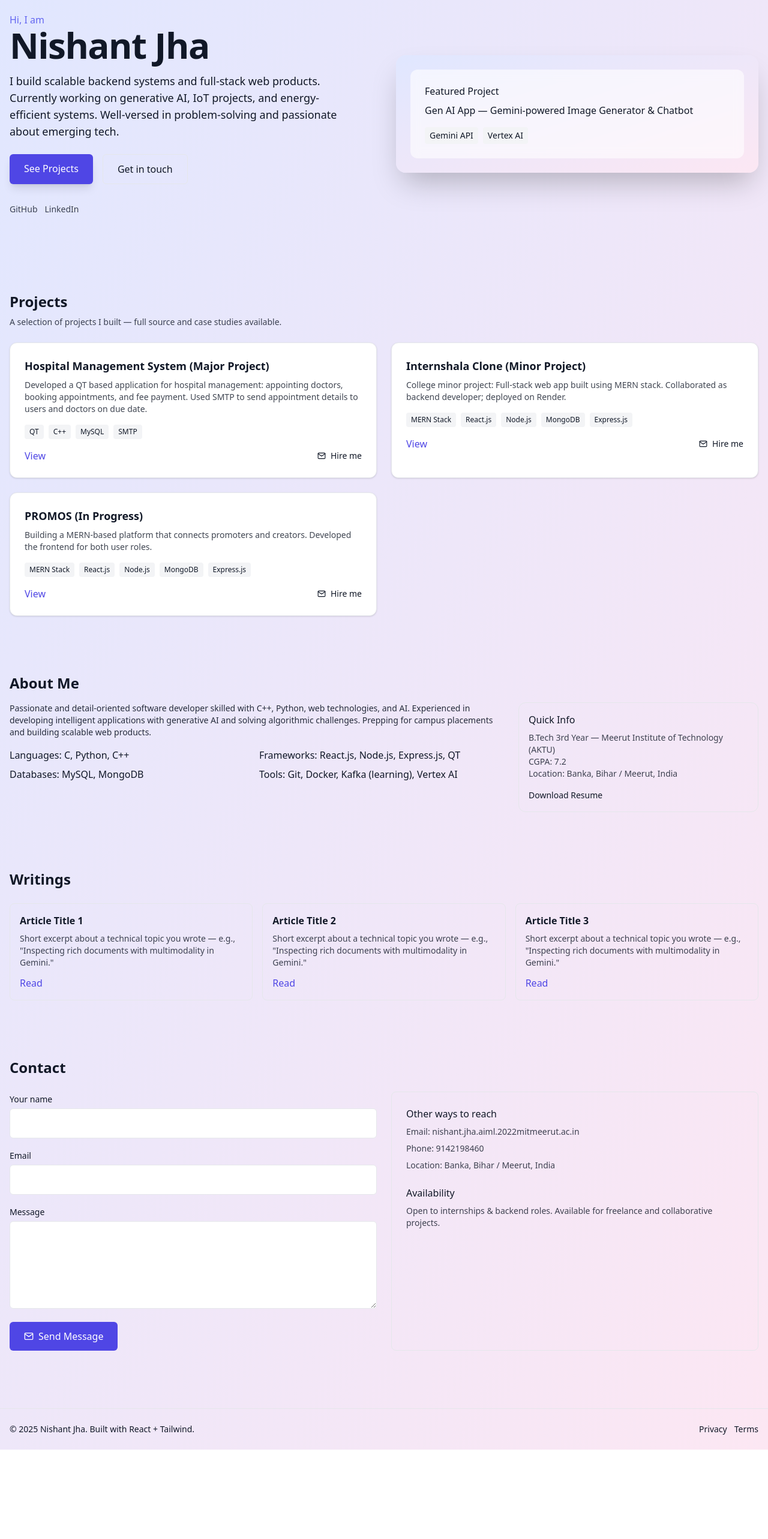
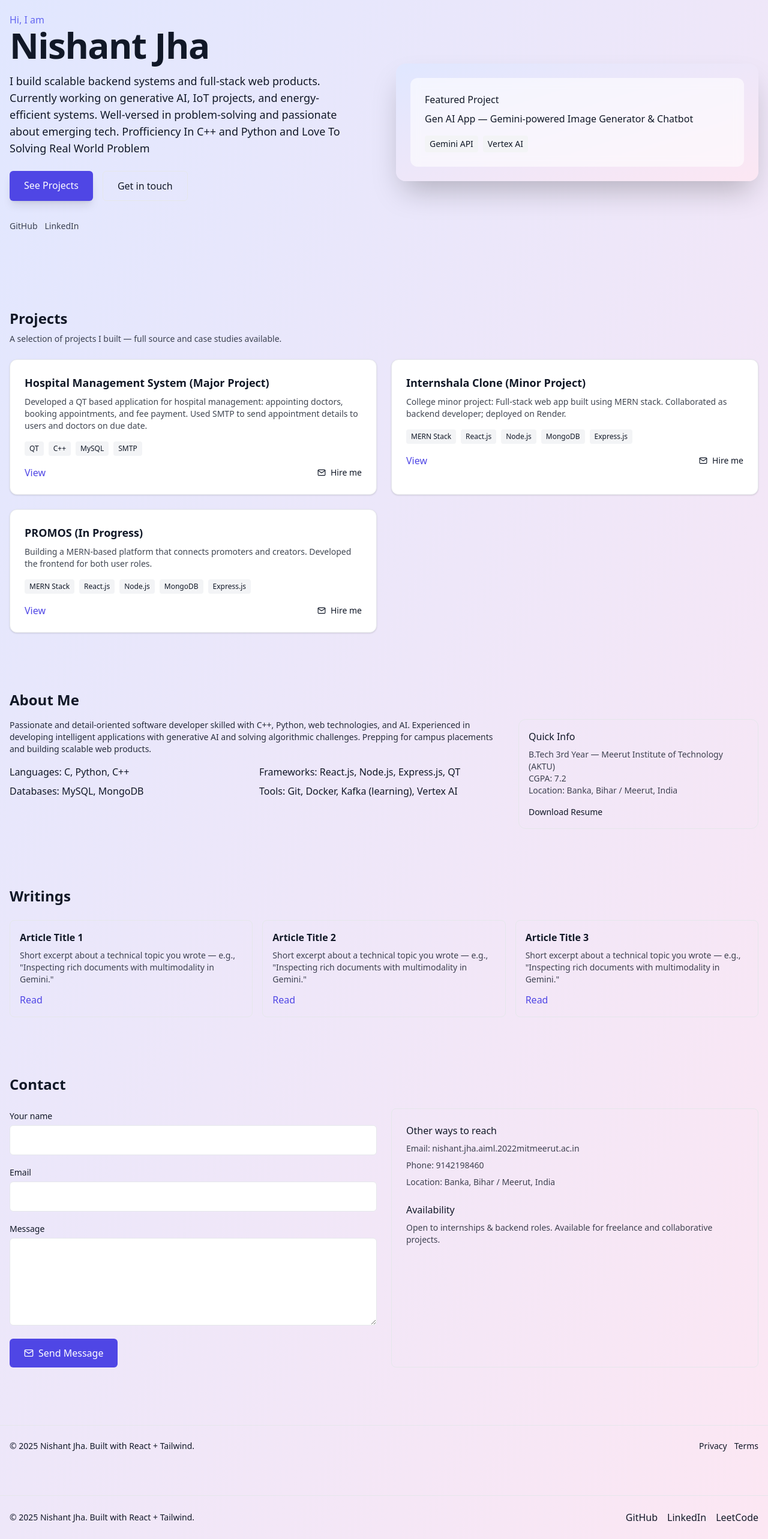
Before and after one commit to nishant-jha72/portfolio, a React (Vite) app: page / in a window 1280 px wide. Shown: the part 133-2699 px from the top of the page at 60% size. Before the commit the page ends 2550 px from the top, so only its background shows below. Built offline with nearby package versions, Linux system fonts and the light colour scheme.

Commit message:
Update App.jsx

```diff
--- a/src/App.jsx
+++ b/src/App.jsx
@@ -98,7 +98,7 @@ export default function App() {
               Nishant Jha
             </h1>
             <p className="mt-4 max-w-xl text-lg">
-              I build scalable backend systems and full-stack web products. Currently working on generative AI, IoT projects, and energy-efficient systems. Well-versed in problem-solving and passionate about emerging tech.
+              I build scalable backend systems and full-stack web products. Currently working on generative AI, IoT projects, and energy-efficient systems. Well-versed in problem-solving and passionate about emerging tech. Profficiency In C++ and Python and Love To Solving Real World Problem
             </p>
 
             <div className="mt-6 flex gap-4">
@@ -302,6 +302,25 @@ export default function App() {
             </div>
           </div>
         </footer>
+        <footer className="border-t dark:border-gray-700 mt-12">
+  <div className="container mx-auto px-4 py-6 flex flex-col md:flex-row items-center justify-between gap-4">
+    <p className="text-sm">© {new Date().getFullYear()} Nishant Jha. Built with React + Tailwind.</p>
+
+    {/* Links to competitive coding & socials */}
+    <div className="flex items-center gap-4">
+      <a href="https://github.com/nishant-jha72" target="_blank" rel="noopener noreferrer" className="hover:text-indigo-600 transition">
+        GitHub
+      </a>
+      <a href="https://linkedin.com/in/nishant-jha-3b6aba265" target="_blank" rel="noopener noreferrer" className="hover:text-indigo-600 transition">
+        LinkedIn
+      </a>
+      <a href="https://leetcode.com/your-leetcode-username" target="_blank" rel="noopener noreferrer" className="hover:text-indigo-600 transition">
+        LeetCode
+      </a>
+    </div>
+  </div>
+</footer>
+
       </main>
     </div>
   );
```
